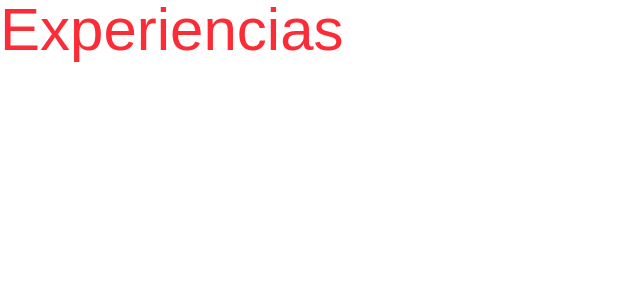
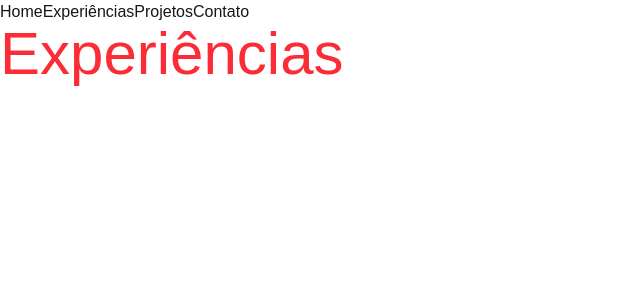
Before and after one commit to gangioleto/portfolio, a Next.js app: page /experiencias in a window 1280 px wide. Shown: the top 300 px of the page, without its empty margins (0-640 px from the left). Built offline with nearby package versions, Linux system fonts and the light colour scheme.

Commit message:
feat: adiciona header com navegação

```diff
--- a/src/app/experiencias/page.tsx
+++ b/src/app/experiencias/page.tsx
@@ -1,3 +1,3 @@
 export default function Experiencias() {
-  return <h1 className="text-6xl text-red-500">Experiencias</h1>;
+  return <h1 className="text-6xl text-red-500">Experiências</h1>;
 }
--- a/src/app/layout.tsx
+++ b/src/app/layout.tsx
@@ -1,6 +1,7 @@
 import type { Metadata } from "next";
 import { Geist, Geist_Mono } from "next/font/google";
 import "./globals.css";
+import Header from "@/components/Header";
 
 const geistSans = Geist({
   variable: "--font-geist-sans",
@@ -16,14 +17,16 @@ export const metadata: Metadata = {
   title: "Create Next App",
   description: "Generated by create next app",
 };
-
 export default function RootLayout({ children }: LayoutProps<"/">) {
   return (
     <html
-      lang="en"
+      lang="pt-BR"
       className={`${geistSans.variable} ${geistMono.variable} h-full antialiased`}
     >
-      <body className="min-h-full flex flex-col">{children}</body>
+      <body className="min-h-full flex flex-col">
+        <Header />
+        {children}
+      </body>
     </html>
   );
 }
--- /dev/null
+++ b/src/components/Header.tsx
@@ -0,0 +1,14 @@
+import Link from "next/link";
+
+export default function Header() {
+  return (
+    <header>
+      <nav>
+        <Link href="/">Home</Link>
+        <Link href="/experiencias">Experiências</Link>
+        <Link href="/projetos">Projetos</Link>
+        <Link href="/contato">Contato</Link>
+      </nav>
+    </header>
+  );
+}
```
